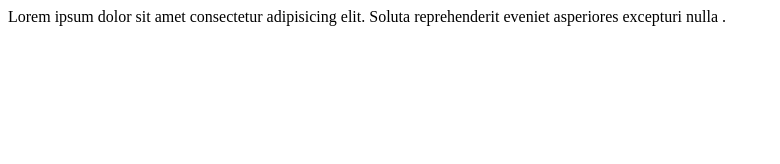
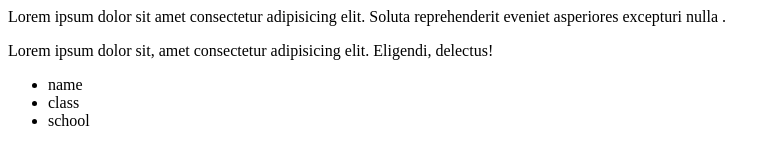
Before and after one commit to aman8676/learn_git, a plain HTML site: page index.html in a window 1280 px wide. Shown: the whole page, without its empty margins (0-780 px from the left). Drawn offline with Linux system fonts and the light colour scheme.

Commit message:
updated list section

```diff
--- a/index.html
+++ b/index.html
@@ -7,5 +7,11 @@
 </head>
 <body>
     Lorem ipsum dolor sit amet consectetur adipisicing elit. Soluta reprehenderit eveniet asperiores excepturi nulla .
+    <p>Lorem ipsum dolor sit, amet consectetur adipisicing elit. Eligendi, delectus!</p>
+    <ul>
+        <li>name</li>
+        <li>class</li>
+        <li>school</li>
+    </ul>
 </body>
 </html>
```
